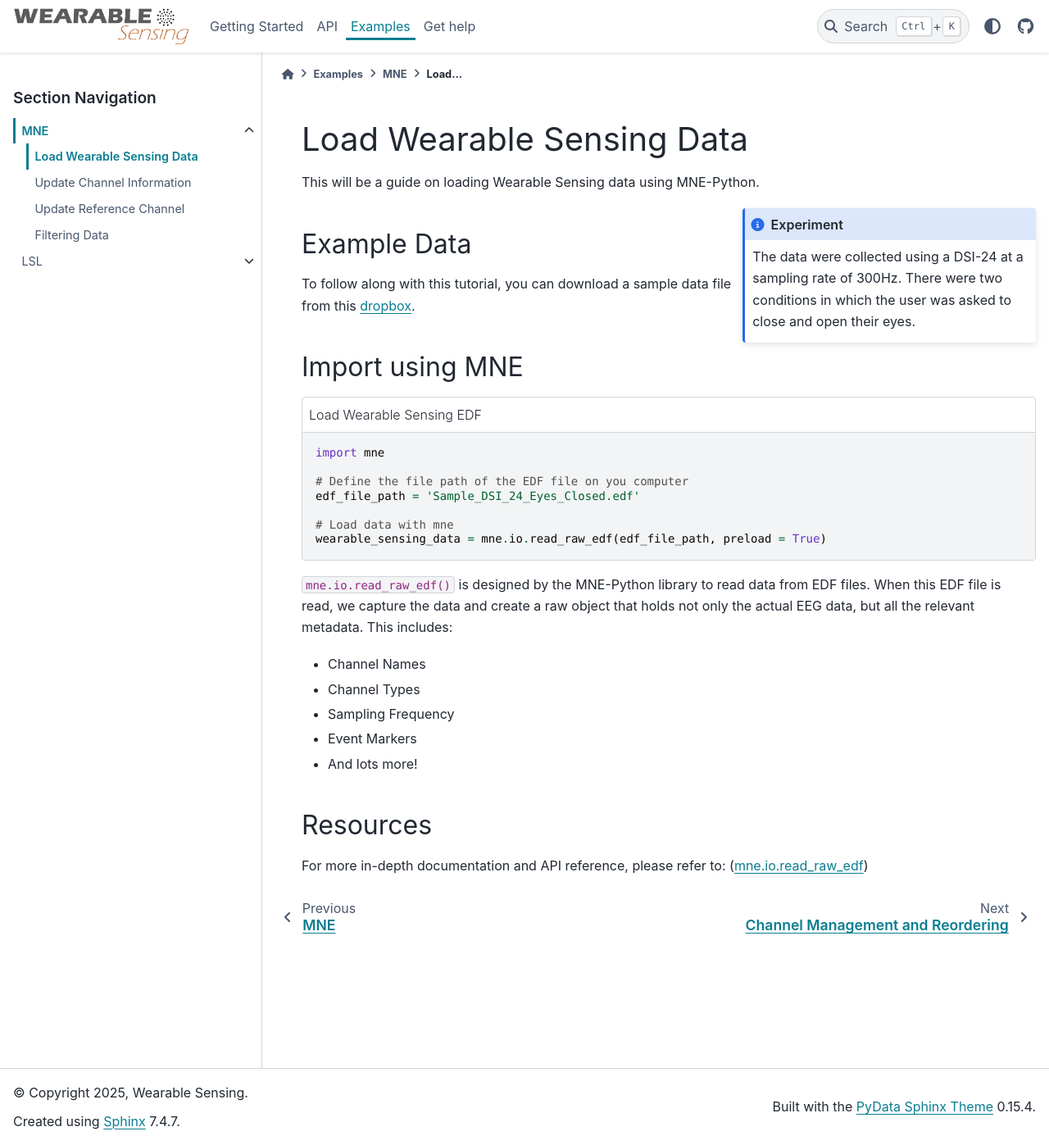
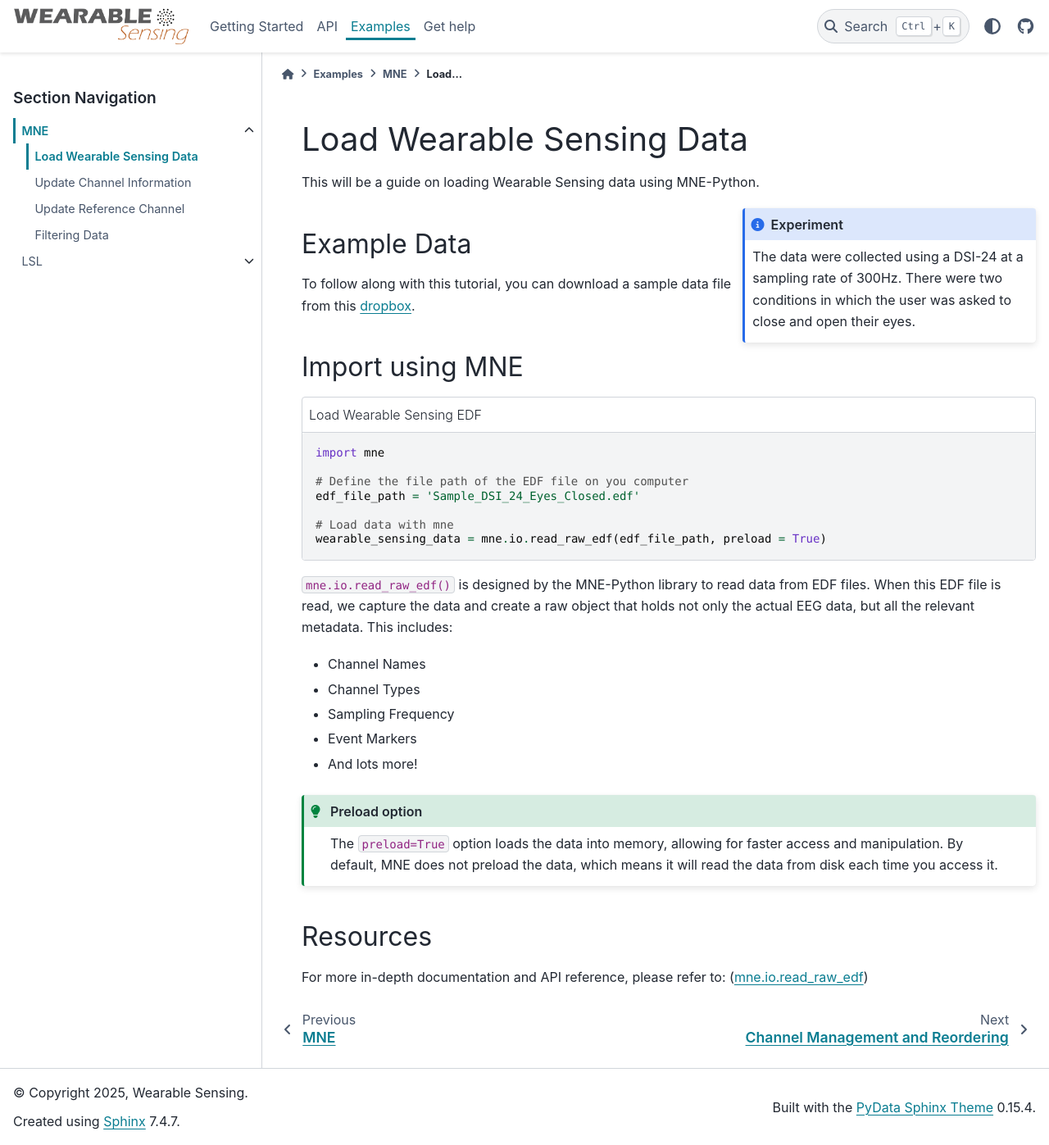
Before and after one commit to WearableSensing/wiki, a Sphinx documentation site: the page built from docs/examples/mne/core/load.md, in a window 1280 px wide and 1397 px high. Shown: the whole window at 82% size. Built offline with Sphinx 7.4.7 and the PyData theme 0.15.4, drawn with Linux system fonts in a browser that asks for light colours.

Commit message:
Address PR feedback

````diff
--- a/docs/examples/mne/core/load.md
+++ b/docs/examples/mne/core/load.md
@@ -36,6 +36,11 @@ wearable_sensing_data = mne.io.read_raw_edf(edf_file_path, preload = True)
 
 * And lots more!
 
+```{Admonition} Preload option
+:class: hint
+The `preload=True` option loads the data into memory, allowing for faster access and manipulation. By default, MNE does not preload the data, which means it will read the data from disk each time you access it.
+```
+
 ## Resources
 
 For more in-depth documentation and API reference, please refer to: ([mne.io.read_raw_edf](https://mne.tools/stable/generated/mne.io.read_raw_edf.html))
````
Also changed, not shown: docs/examples/mne/core/update_channel.md (+3 -0 lines), docs/examples/mne/core/update_ref.md (+2 -0 lines), docs/examples/mne/processing/filter.md (+3 -1 lines).
